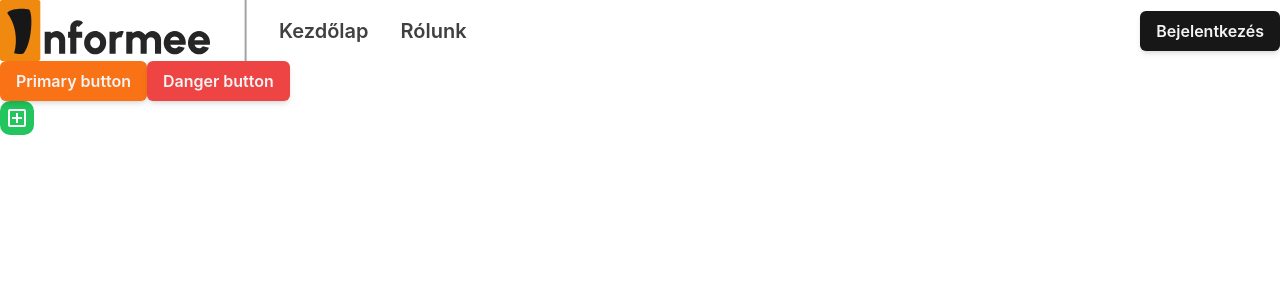
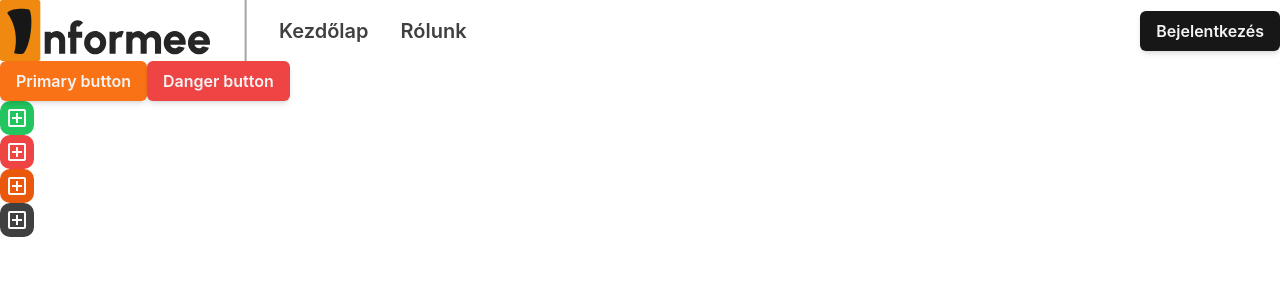
Before and after one commit to WR0NGTH3HU4/Informee, a Vue app: page / in a window 1280 px wide. Shown: the top 300 px of the page. Built offline with nearby package versions, Linux system fonts and the light colour scheme.

Commit message:
share, report gombok elkezdése

```diff
--- a/src/App.vue
+++ b/src/App.vue
@@ -16,6 +16,9 @@ function asd() {
   <Button text="Primary button" type="primary"></Button>
   <Button text="Danger button" type="danger"></Button>
   <PostActionButton class="upvote"></PostActionButton>
+  <PostActionButton class="dislike"></PostActionButton>
+  <PostActionButton class="share"></PostActionButton>
+  <PostActionButton class="report"></PostActionButton>
   <RouterView />
 </template>
 
--- a/src/components/PostActionButton.vue
+++ b/src/components/PostActionButton.vue
@@ -1,10 +1,10 @@
-<script setup lang="ts"></script>
+<script setup lang="ts">
+
+</script>
 
 <template>
   <button :class="class" @click="click">
-    <span class="material-symbols-outlined">
-add_box
-</span>
+    <span class="material-symbols-outlined"> add_box </span>
   </button>
 </template>
 
@@ -12,11 +12,40 @@ add_box
 .upvote {
   border-radius: 10px;
   background-color: #22c55e;
-  color: #FAFAFA;
+  color: #fafafa;
   padding: 5px;
   display: flex;
   align-items: center;
   justify-content: center;
+}
 
+.dislike {
+  border-radius: 10px;
+  background-color: #EF4444;
+  color: #fafafa;
+  padding: 5px;
+  display: flex;
+  align-items: center;
+  justify-content: center;
+}
+
+.share {
+  border-radius: 10px;
+  background-color: #EA580C;
+  color: #fafafa;
+  padding: 5px;
+  display: flex;
+  align-items: center;
+  justify-content: center;
+}
+
+.report {
+  border-radius: 10px;
+  background-color: #404040;
+  color: #fafafa;
+  padding: 5px;
+  display: flex;
+  align-items: center;
+  justify-content: center;
 }
 </style>
```
